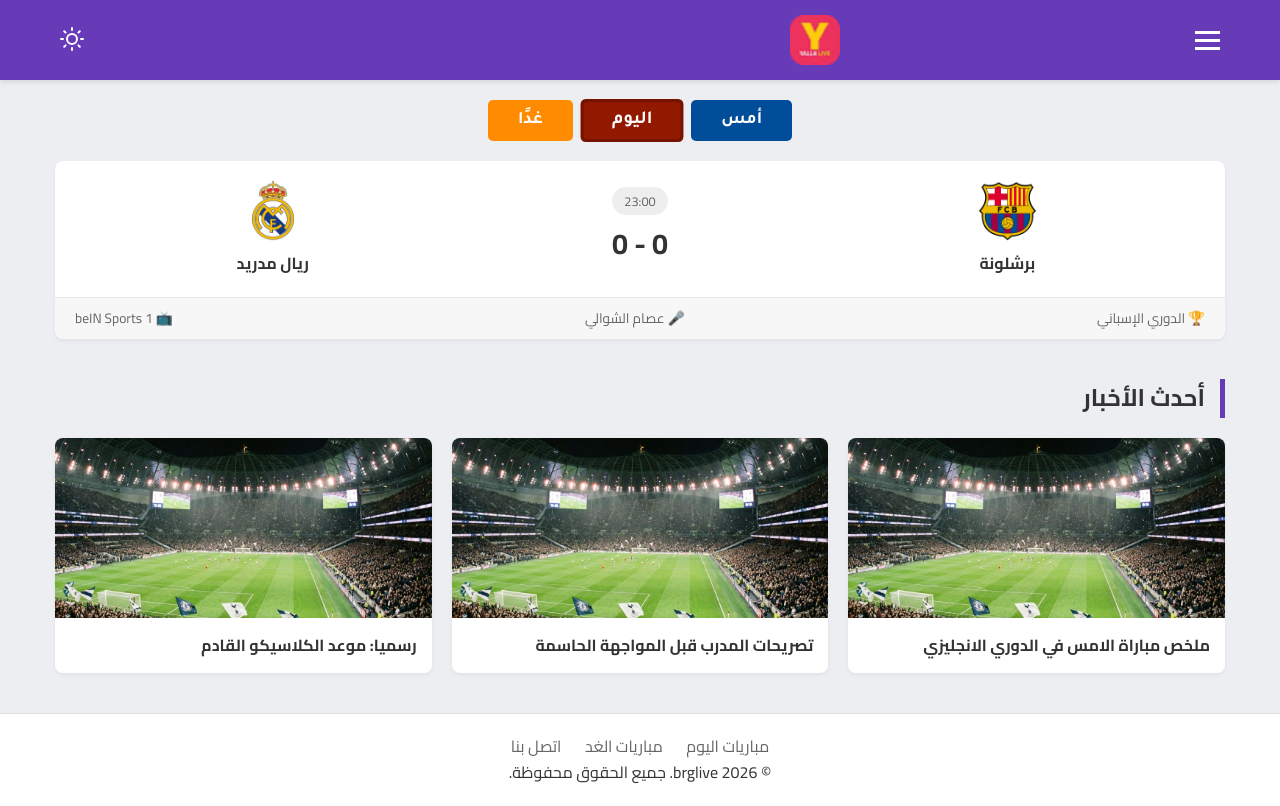
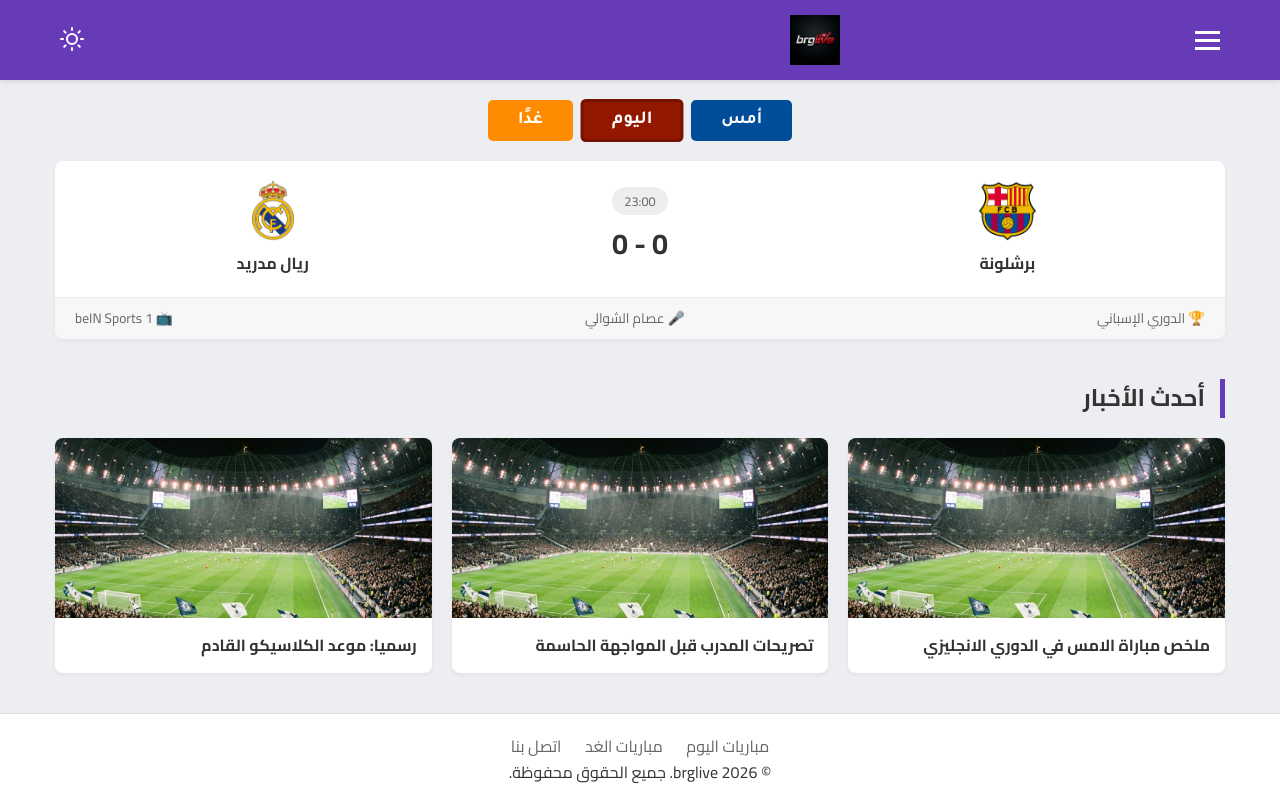
Before and after one commit to ayoubalgboom-bot/brglive-website, a website: page index.html in a window 1280 px wide. Drawn offline with Linux system fonts and the light colour scheme; no server answers.

Commit message:
Update website logo to new brglive design

```diff
--- a/index.html
+++ b/index.html
@@ -26,7 +26,7 @@
 
             <div class="logo">
                 <a href="index.html">
-                    <img src="assets/yalla_logo_real.png" alt="brglive" style="height: 50px;">
+                    <img src="assets/logo.png" alt="brglive" style="height: 50px;">
                 </a>
             </div>
             <div class="nav-controls"></div>
```
Also changed, not shown: assets/logo.png (added).
